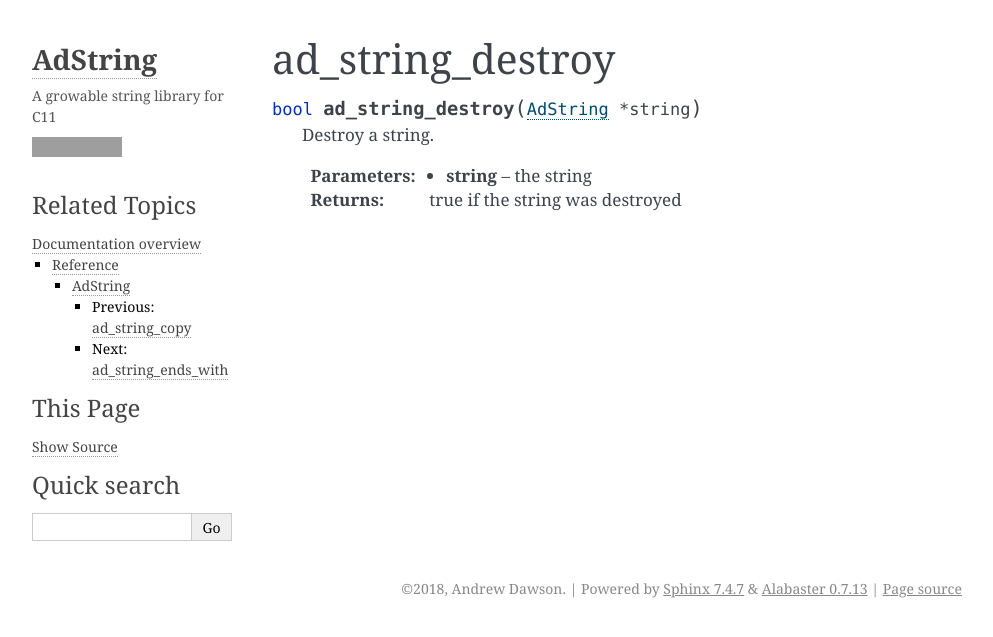
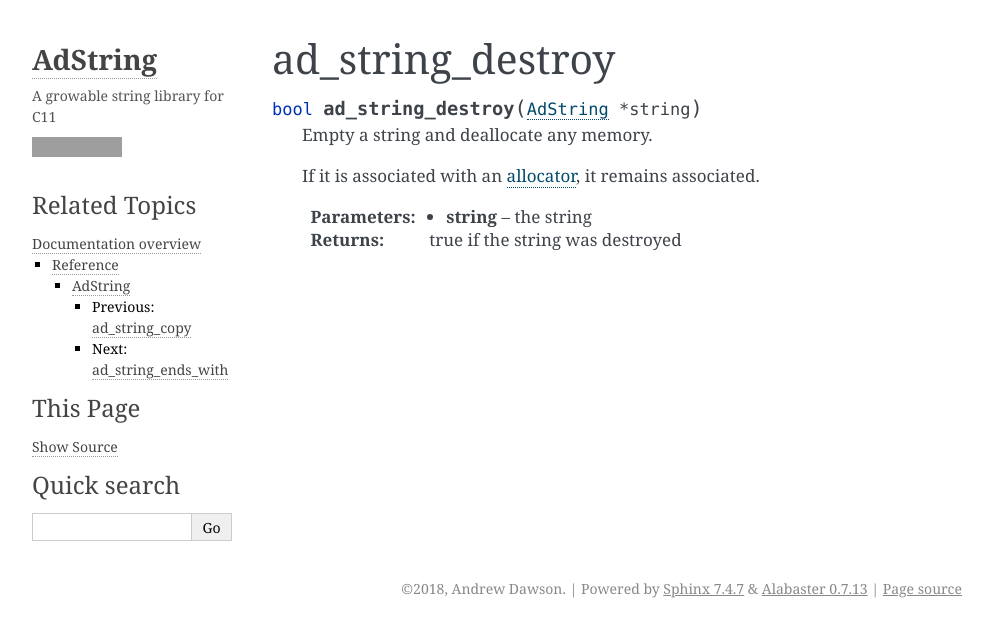
Before and after one commit to Vavassor/AdString, a Sphinx documentation site: the page built from Documentation/source/reference/ad-string/functions/ad-string-destroy.rst, in a window 1280 px wide, cut to the strip 0-637 px from the top of the page. Shown: the whole strip, without its empty margins (148-1141 px from the left). Built offline with Sphinx 7.4.7, drawn with Linux system fonts in a browser that asks for light colours; grey boxes are pictures that could not be loaded.

Commit message:
Expands the description in the documentation for string destruction.

```diff
--- a/Documentation/source/reference/ad-string/functions/ad-string-destroy.rst
+++ b/Documentation/source/reference/ad-string/functions/ad-string-destroy.rst
@@ -3,7 +3,9 @@ ad_string_destroy
 
 .. c:function:: bool ad_string_destroy(AdString* string)
 
-    Destroy a string.
+    Empty a string and deallocate any memory.
+
+    If it is associated with an :term:`allocator`, it remains associated.
 
     :param string: the string
     :return: true if the string was destroyed
```
